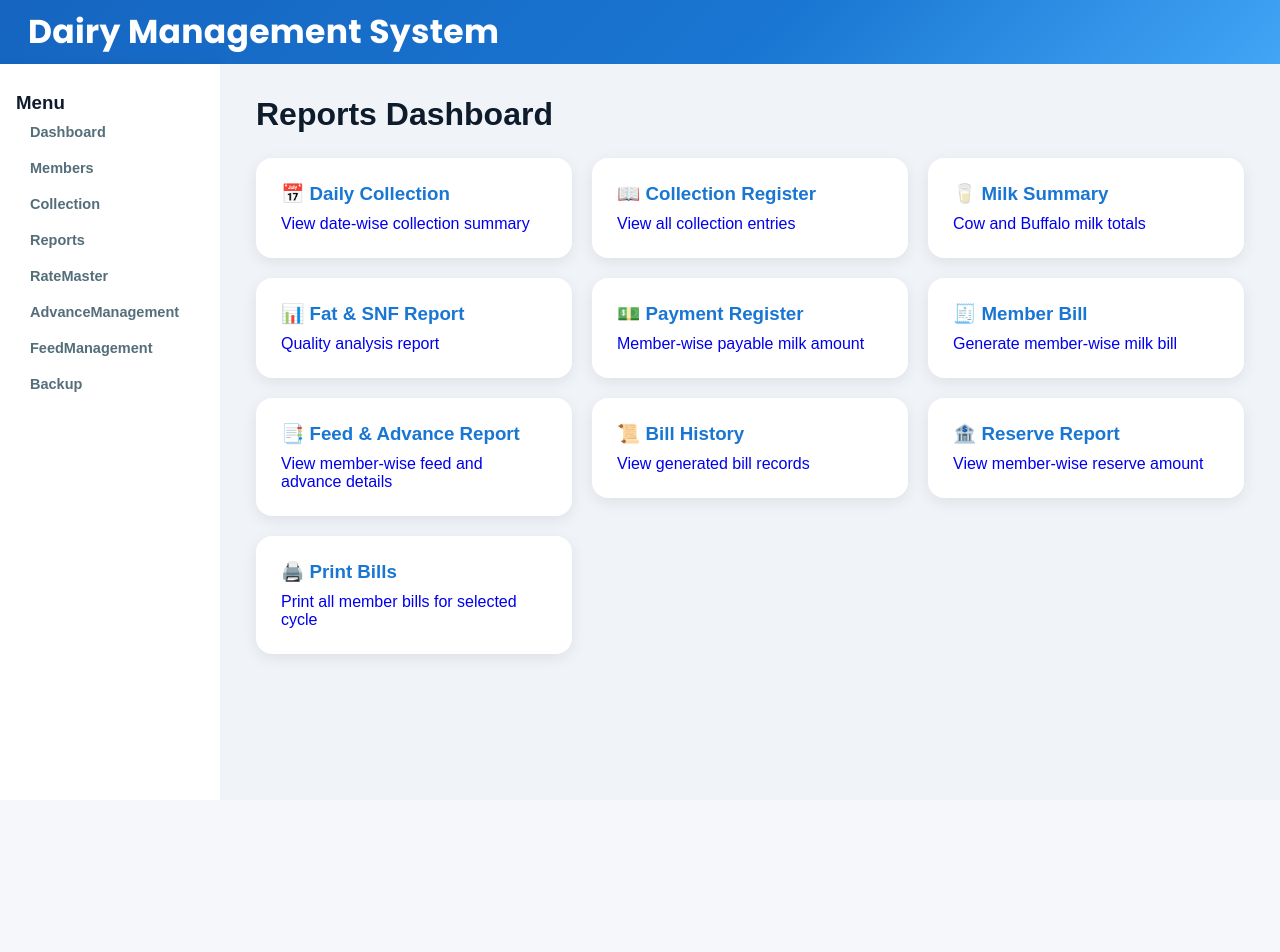
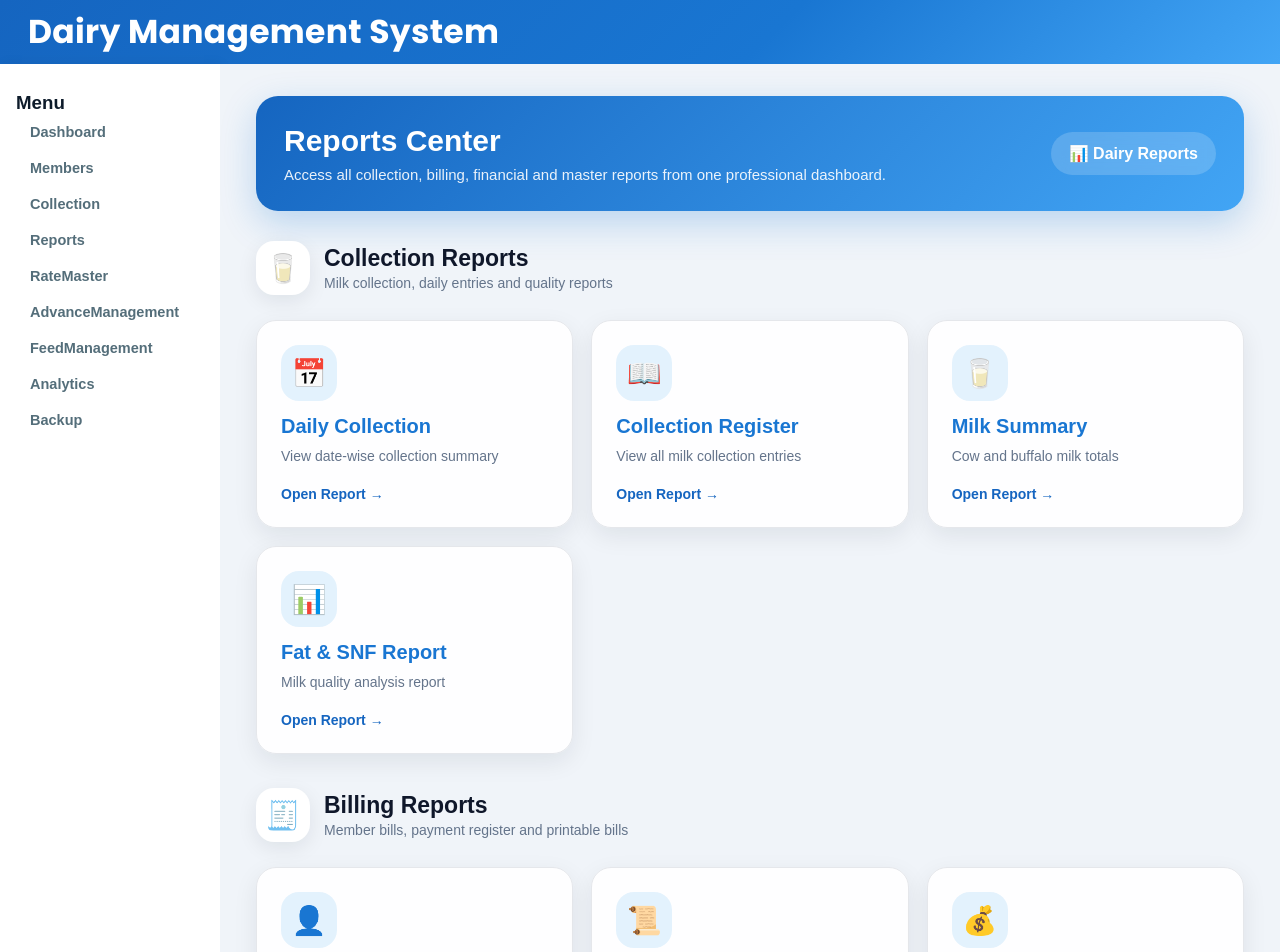
Before and after one commit to pranavgouraje-alt/dairy-management-system, a React app in the folder frontend/: page /reports in a window 1280 px wide. Shown: the top 952 px of the page. Before the commit the page ends 800 px from the top, so only its background shows below. Built offline with nearby package versions, Linux system fonts and the light colour scheme; the HTML template or start-up script is replaced by a standard one.

Commit message:
created Analystics Page

```diff
--- a/frontend/src/components/Sidebar.jsx
+++ b/frontend/src/components/Sidebar.jsx
@@ -31,6 +31,12 @@ function Sidebar() {
         <li>
           <Link to="/feed-Management">FeedManagement</Link>
         </li>
+
+         <li>
+          <Link to="/analytics">
+            Analytics
+          </Link>
+        </li>
         <li>
           <Link to="/backup">
             Backup
--- /dev/null
+++ b/frontend/src/pages/Analytics.jsx
@@ -0,0 +1,54 @@
+import MainLayout from "../layouts/MainLayout";
+import DashboardChart from "../components/DashboardChart";
+import "../styles/analytics.css";
+
+function Analytics() {
+
+  const weeklyData = [
+    { day: "Mon", milk: 120 },
+    { day: "Tue", milk: 140 },
+    { day: "Wed", milk: 110 },
+    { day: "Thu", milk: 170 },
+    { day: "Fri", milk: 160 },
+    { day: "Sat", milk: 180 },
+    { day: "Sun", milk: 200 }
+  ];
+
+  return (
+    <MainLayout>
+
+      <h1 className="page-title">
+        Analytics Dashboard
+      </h1>
+
+      <div className="analytics-grid">
+
+        <div className="analytics-card">
+          <h3>Total Milk</h3>
+          <h2>1450 L</h2>
+        </div>
+
+        <div className="analytics-card">
+          <h3>Total Revenue</h3>
+          <h2>₹85,000</h2>
+        </div>
+
+        <div className="analytics-card">
+          <h3>Active Members</h3>
+          <h2>65</h2>
+        </div>
+
+        <div className="analytics-card">
+          <h3>Average FAT</h3>
+          <h2>5.8</h2>
+        </div>
+
+      </div>
+
+      <DashboardChart data={weeklyData} />
+
+    </MainLayout>
+  );
+}
+
+export default Analytics;
--- a/frontend/src/pages/Reports.jsx
+++ b/frontend/src/pages/Reports.jsx
@@ -1,140 +1,169 @@
+import { Link } from "react-router-dom";
 import MainLayout from "../layouts/MainLayout";
-import { Link } from "react-router-dom";
 
 function Reports() {
+  const reportGroups = [
+    {
+      groupTitle: "Collection Reports",
+      groupIcon: "🥛",
+      groupDesc: "Milk collection, daily entries and quality reports",
+      reports: [
+        {
+          title: "Daily Collection",
+          description: "View date-wise collection summary",
+          path: "/daily-report",
+          icon: "📅",
+        },
+        {
+          title: "Collection Register",
+          description: "View all milk collection entries",
+          path: "/collection-register",
+          icon: "📖",
+        },
+        {
+          title: "Milk Summary",
+          description: "Cow and buffalo milk totals",
+          path: "/milk-summary",
+          icon: "🥛",
+        },
+        {
+          title: "Fat & SNF Report",
+          description: "Milk quality analysis report",
+          path: "/fat-snf-report",
+          icon: "📊",
+        },
+      ],
+    },
+    {
+      groupTitle: "Billing Reports",
+      groupIcon: "🧾",
+      groupDesc: "Member bills, payment register and printable bills",
+      reports: [
+        {
+          title: "Member Bill",
+          description: "Generate member-wise milk bill",
+          path: "/member-bill",
+          icon: "👤",
+        },
+        {
+          title: "Bill History",
+          description: "View generated bill records",
+          path: "/bill-history",
+          icon: "📜",
+        },
+        {
+          title: "Payment Register",
+          description: "Cycle-wise payment register",
+          path: "/payment-register",
+          icon: "💰",
+        },
+        {
+          title: "Print All Bills",
+          description: "Print all member bills together",
+          path: "/print-all-bills",
+          icon: "🖨️",
+        },
+      ],
+    },
+    {
+      groupTitle: "Financial Reports",
+      groupIcon: "🏦",
+      groupDesc: "Reserve, feed and advance related financial reports",
+      reports: [
+        {
+          title: "Reserve Report",
+          description: "View member-wise reserve amount",
+          path: "/reserve-report",
+          icon: "🏦",
+        },
+        {
+          title: "Feed & Advance Report",
+          description: "View feed and advance deductions",
+          path: "/feed-advance-report",
+          icon: "📒",
+        },
+      ],
+    },
+    {
+      groupTitle: "Master & Utility",
+      groupIcon: "⚙️",
+      groupDesc: "Master records, rate charts and backup utilities",
+      reports: [
+        {
+          title: "Rate Master",
+          description: "Manage current and history rates",
+          path: "/ratemaster",
+          icon: "📈",
+        },
+        {
+          title: "Backup & Restore",
+          description: "Export and restore dairy data",
+          path: "/backup",
+          icon: "💾",
+        },
+      ],
+    },
+  ];
 
   return (
-
     <MainLayout>
-
-      <h1>
-        Reports Dashboard
-      </h1>
-
-      <div className="reports-grid">
-
-        <Link
-          to="/daily-report"
-          className="report-link"
-        >
-          <div className="report-card">
-            <h3>📅 Daily Collection</h3>
+      <div className="reports-hero">
+        <div>
+          <h1>Reports Center</h1>
           <p>
-              View date-wise collection summary
-            </p>
-          </div>
-        </Link>
-
-        <Link
-          to="/collection-register"
-          className="report-link"
-        >
-          <div className="report-card">
-            <h3>📖 Collection Register</h3>
-            <p>
-              View all collection entries
-            </p>
-          </div>
-        </Link>
-
-
-        <Link
-          to="/milk-summary"
-          className="report-link"
-        >
-          <div className="report-card">
-            <h3>🥛 Milk Summary</h3>
-            <p>
-              Cow and Buffalo milk totals
-            </p>
-          </div>
-        </Link>
-
-        <Link
-          to="/fat-snf-report"
-          className="report-link"
-        >
-          <div className="report-card">
-            <h3>📊 Fat & SNF Report</h3>
-            <p>
-              Quality analysis report
-            </p>
-          </div>
-        </Link>
-
-        <Link
-          to="/payment-register"
-          className="report-link"
-        >
-          <div className="report-card">
-            <h3>💵 Payment Register</h3>
-            <p>
-              Member-wise payable milk amount
+            Access all collection, billing, financial and master reports
+            from one professional dashboard.
           </p>
         </div>
 
-        </Link>
+        <div className="reports-hero-badge">
+          📊 Dairy Reports
+        </div>
+      </div>
 
+      {reportGroups.map((group) => (
+        <div
+          className="report-group-section"
+          key={group.groupTitle}
+        >
+          <div className="report-group-header">
+            <div className="report-group-icon">
+              {group.groupIcon}
+            </div>
+
+            <div>
+              <h2>{group.groupTitle}</h2>
+              <p>{group.groupDesc}</p>
+            </div>
+          </div>
+
+          <div className="reports-grid">
+            {group.reports.map((report) => (
               <Link
-          to="/member-bill"
+                to={report.path}
                 className="report-link"
+                key={report.title}
               >
                 <div className="report-card">
-            <h3>🧾 Member Bill</h3>
-            <p>
-              Generate member-wise milk bill
-            </p>
+                  <div className="report-card-icon">
+                    {report.icon}
+                  </div>
+
+                  <h3>{report.title}</h3>
+
+                  <p>{report.description}</p>
+
+                  <span className="report-open-btn">
+                    Open Report →
+                  </span>
                 </div>
               </Link>
-
-        <Link
-          to="/feed-advance-report"
-          className="report-link"
-        >
-          <div className="report-card">
-            <h3>📑 Feed & Advance Report</h3>
-            <p>
-              View member-wise feed and advance details
-            </p>
+            ))}
           </div>
-        </Link>
-        <Link
-          to="/bill-history"
-          className="report-link"
-        >
-          <div className="report-card">
-            <h3>📜 Bill History</h3>
-            <p>
-              View generated bill records
-            </p>
         </div>
-        </Link>
-
-        <Link
-          to="/reserve-report"
-          className="report-link"
-        >
-          <div className="report-card">
-            <h3>🏦 Reserve Report</h3>
-            <p>
-              View member-wise reserve amount
-            </p>
-          </div>
-        </Link>
-
-        <Link to="/print-all-bills" className="report-link">
-          <div className="report-card">
-            <h3>🖨️ Print  Bills</h3>
-            <p>Print all member bills for selected cycle</p>
-          </div>
-        </Link>
-
-      </div>
-
+      ))}
     </MainLayout>
-
   );
-
 }
 
 export default Reports;
--- a/frontend/src/routes/AppRoutes.jsx
+++ b/frontend/src/routes/AppRoutes.jsx
@@ -18,6 +18,7 @@ import BillHistory from "../pages/BillHistory";
 import ReserveReport from "../pages/reserveReport";
 import PrintAllBills from "../pages/PrintAllBills";
 import BackupRestore from "../pages/BackupRestore";
+import Analytics from "../pages/Analytics";
 
 function AppRoutes() {
   return (
@@ -40,6 +41,8 @@ function AppRoutes() {
        <Route path="/reserve-report" element={<ReserveReport />} />
        <Route path="/print-all-bills"element={<PrintAllBills />}/>
        <Route path="/backup"element={<BackupRestore />}/>
+       <Route path="/analytics" element={<Analytics />} />
+
 
 
 
--- /dev/null
+++ b/frontend/src/styles/analytics.css
@@ -0,0 +1,68 @@
+.analytics-grid{
+display:grid;
+grid-template-columns:
+repeat(auto-fit,minmax(250px,1fr));
+gap:20px;
+margin-bottom:30px;
+}
+
+.analytics-card{
+background:white;
+padding:25px;
+border-radius:20px;
+box-shadow:0 8px 20px rgba(0,0,0,.08);
+}
+
+.analytics-card h3{
+color:#64748b;
+margin-bottom:10px;
+}
+
+.analytics-card h2{
+font-size:32px;
+color:#0f172a;
+}
+
+.chart-card{
+background:white;
+padding:25px;
+border-radius:20px;
+box-shadow:0 8px 20px rgba(0,0,0,.08);
+}
+
+.simple-chart {
+  display: flex;
+  align-items: flex-end;
+  gap: 22px;
+  height: 260px;
+  margin-top: 25px;
+}
+
+.simple-chart-item {
+  flex: 1;
+  text-align: center;
+}
+
+.simple-chart-bar-wrap {
+  height: 190px;
+  display: flex;
+  align-items: flex-end;
+  justify-content: center;
+}
+
+.simple-chart-bar {
+  width: 38px;
+  background: linear-gradient(180deg, #42a5f5, #1976d2);
+  border-radius: 12px 12px 0 0;
+}
+
+.simple-chart-item strong {
+  display: block;
+  margin-top: 8px;
+  color: #0f172a;
+}
+
+.simple-chart-item span {
+  color: #64748b;
+  font-weight: 700;
+}
--- a/frontend/src/styles/dashboard.css
+++ b/frontend/src/styles/dashboard.css
@@ -19,3 +19,9 @@
   color: #0f172a;
   font-size: 22px;
 }
+.dashboard-cards{
+    display:grid;
+    grid-template-columns:repeat(auto-fit,minmax(280px,1fr));
+    gap:20px;
+    align-items:start;
+}
--- a/frontend/src/styles/main.css
+++ b/frontend/src/styles/main.css
@@ -11,3 +11,4 @@
 @import "./print.css";
 @import "./model.css";
 @import "./responsive.css";
+@import "./analytics.css";
--- a/frontend/src/styles/reports.css
+++ b/frontend/src/styles/reports.css
@@ -34,3 +34,144 @@
     text-align:center;
     color:#1976d2;
 }
+
+.reports-hero {
+  background: linear-gradient(135deg, #1565c0, #42a5f5);
+  color: white;
+  padding: 28px;
+  border-radius: 22px;
+  display: flex;
+  justify-content: space-between;
+  align-items: center;
+  box-shadow: 0 12px 35px rgba(25, 118, 210, 0.25);
+  margin-bottom: 30px;
+}
+
+.reports-hero h1 {
+  margin: 0 0 8px;
+  font-size: 30px;
+  font-weight: 900;
+}
+
+.reports-hero p {
+  margin: 0;
+  opacity: 0.9;
+  font-size: 15px;
+}
+
+.reports-hero-badge {
+  background: rgba(255,255,255,0.18);
+  padding: 12px 18px;
+  border-radius: 30px;
+  font-weight: 800;
+  backdrop-filter: blur(8px);
+}
+
+.report-group-section {
+  margin-bottom: 34px;
+}
+
+.report-group-header {
+  display: flex;
+  align-items: center;
+  gap: 14px;
+  margin-bottom: 18px;
+}
+
+.report-group-icon {
+  width: 54px;
+  height: 54px;
+  background: white;
+  border-radius: 18px;
+  display: flex;
+  align-items: center;
+  justify-content: center;
+  font-size: 28px;
+  box-shadow: 0 6px 20px rgba(15, 23, 42, 0.08);
+}
+
+.report-group-header h2 {
+  margin: 0;
+  color: #0f172a;
+  font-size: 23px;
+  font-weight: 900;
+}
+
+.report-group-header p {
+  margin: 3px 0 0;
+  color: #64748b;
+  font-size: 14px;
+}
+
+.reports-grid {
+  display: grid;
+  grid-template-columns: repeat(auto-fit, minmax(260px, 1fr));
+  gap: 18px;
+}
+
+.report-link {
+  text-decoration: none;
+  color: inherit;
+}
+
+.report-card {
+  background: rgba(255,255,255,0.95);
+  padding: 24px;
+  border-radius: 20px;
+  min-height: 190px;
+  box-shadow: 0 8px 25px rgba(15, 23, 42, 0.08);
+  border: 1px solid #e5e7eb;
+  transition: all 0.28s ease;
+  position: relative;
+  overflow: hidden;
+}
+
+.report-card::before {
+  content: "";
+  position: absolute;
+  inset: 0;
+  background: linear-gradient(135deg, rgba(25,118,210,0.10), transparent);
+  opacity: 0;
+  transition: 0.3s;
+}
+
+.report-card:hover {
+  transform: translateY(-6px);
+  box-shadow: 0 14px 38px rgba(15, 23, 42, 0.15);
+}
+
+.report-card:hover::before {
+  opacity: 1;
+}
+
+.report-card-icon {
+  width: 56px;
+  height: 56px;
+  background: #e3f2fd;
+  border-radius: 18px;
+  display: flex;
+  align-items: center;
+  justify-content: center;
+  font-size: 28px;
+  margin-bottom: 14px;
+}
+
+.report-card h3 {
+  margin: 0 0 8px;
+  color: #1976d2;
+  font-size: 20px;
+  font-weight: 900;
+}
+
+.report-card p {
+  color: #64748b;
+  font-size: 14px;
+  line-height: 1.5;
+  margin-bottom: 18px;
+}
+
+.report-open-btn {
+  color: #1565c0;
+  font-weight: 900;
+  font-size: 14px;
+}
```
Also changed, not shown: frontend/src/components/DashboardChart.jsx (added, +29 -0 lines), frontend/src/styles/cards.css (+61 -39 lines). Lines whose indentation alone changed are shown as unchanged.
